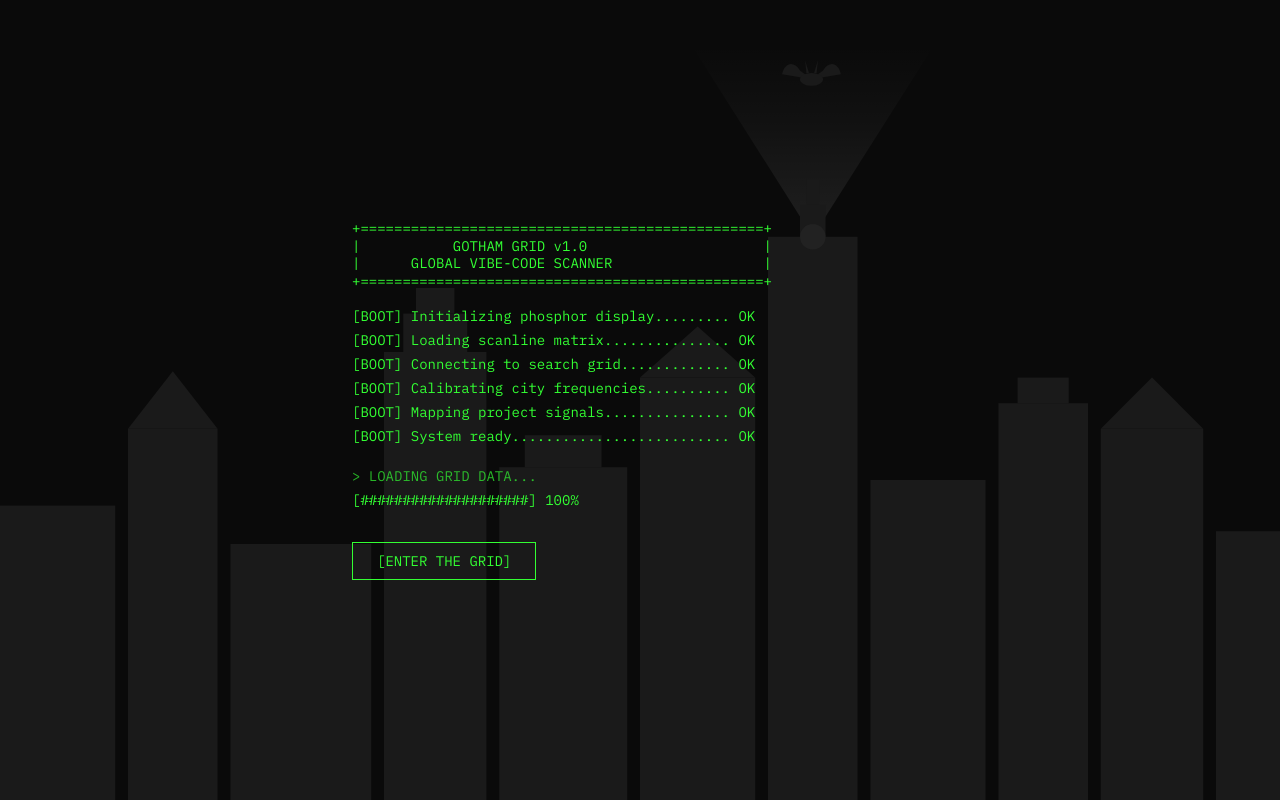
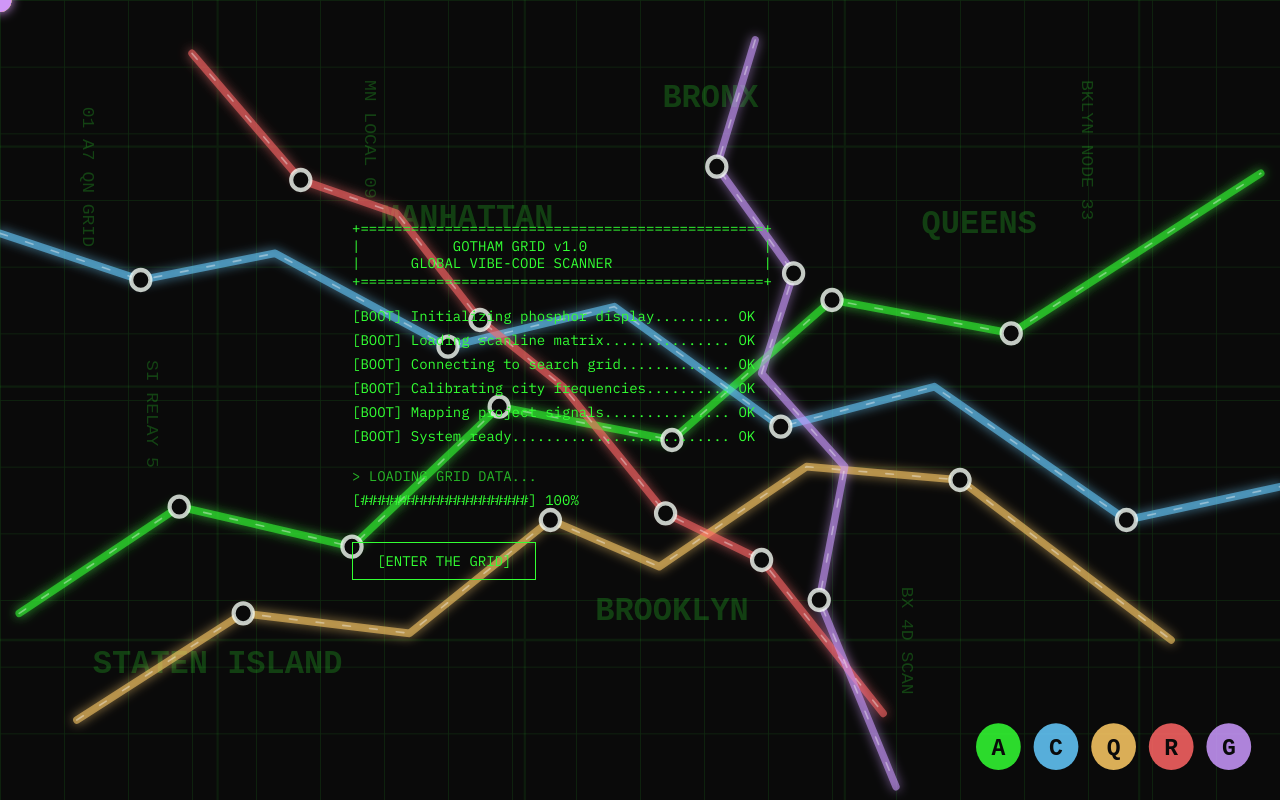
Before and after one commit to AravindKurapati/gotham-grid, a Next.js app: page / in a window 1280 px wide. Built offline with nearby package versions, Linux system fonts and the light colour scheme.

Commit message:
Replace boot skyline with transit schematic

```diff
--- a/components/BootSequence.tsx
+++ b/components/BootSequence.tsx
@@ -14,12 +14,88 @@ const BOOT_LINES = [
   '[BOOT] System ready.......................... OK',
 ];
 
-function GothamSkyline({ isExiting }: { isExiting: boolean }) {
+const ROUTES = [
+  {
+    id: 'a',
+    color: '#33ff33',
+    points: '3,92 28,76 55,82 78,61 105,66 130,45 158,50 197,26',
+    delay: '0s',
+  },
+  {
+    id: 'c',
+    color: '#66ccff',
+    points: '0,35 22,42 43,38 70,52 96,46 122,64 146,58 176,78 200,73',
+    delay: '0.6s',
+  },
+  {
+    id: 'q',
+    color: '#ffcc66',
+    points: '12,108 38,92 64,95 86,78 103,85 126,70 150,72 183,96',
+    delay: '1.1s',
+  },
+  {
+    id: 'r',
+    color: '#ff6666',
+    points: '30,8 47,27 62,32 75,48 88,58 104,77 119,84 138,107',
+    delay: '1.7s',
+  },
+  {
+    id: 'g',
+    color: '#cc99ff',
+    points: '118,6 112,25 124,41 119,56 132,70 128,90 140,118',
+    delay: '2.2s',
+  },
+] as const;
+
+const STATIONS = [
+  [28, 76],
+  [55, 82],
+  [78, 61],
+  [105, 66],
+  [130, 45],
+  [158, 50],
+  [22, 42],
+  [70, 52],
+  [122, 64],
+  [176, 78],
+  [38, 92],
+  [86, 78],
+  [150, 72],
+  [47, 27],
+  [75, 48],
+  [104, 77],
+  [119, 84],
+  [112, 25],
+  [124, 41],
+  [128, 90],
+] as const;
+
+const BOROUGH_LABELS = [
+  { label: 'MANHATTAN', x: 73, y: 34 },
+  { label: 'BROOKLYN', x: 105, y: 93 },
+  { label: 'QUEENS', x: 153, y: 35 },
+  { label: 'BRONX', x: 111, y: 16 },
+  { label: 'STATEN ISLAND', x: 34, y: 101 },
+] as const;
+
+const DATA_COLUMNS = [
+  { text: '01 A7 QN GRID', x: 13, y: 16 },
+  { text: 'BKLYN NODE 33', x: 169, y: 12 },
+  { text: 'BX 4D SCAN', x: 141, y: 88 },
+  { text: 'MN LOCAL 09', x: 57, y: 12 },
+  { text: 'SI RELAY 5', x: 23, y: 54 },
+] as const;
+
+function routePath(points: string) {
+  return `M${points.replaceAll(' ', ' L')}`;
+}
+
+function MtaSchematicBackground({ isExiting }: { isExiting: boolean }) {
   return (
     <svg
       xmlns="http://www.w3.org/2000/svg"
       viewBox="0 0 200 120"
-      preserveAspectRatio="xMidYMax meet"
+      preserveAspectRatio="none"
       className="absolute inset-0 w-full h-full"
       aria-hidden="true"
       style={{
@@ -28,72 +104,143 @@ function GothamSkyline({ isExiting }: { isExiting: boolean }) {
       }}
     >
       <defs>
-        {/* Bat signal spotlight gradient — bright at source, fades to sky */}
-        <linearGradient id="batSignal" x1="0" y1="1" x2="0" y2="0">
-          <stop offset="0%" stopColor="#ffffff" stopOpacity="0.09" />
-          <stop offset="60%" stopColor="#ffffff" stopOpacity="0.03" />
-          <stop offset="100%" stopColor="#ffffff" stopOpacity="0" />
-        </linearGradient>
+        <filter id="routeGlow" x="-20%" y="-20%" width="140%" height="140%">
+          <feGaussianBlur stdDeviation="0.8" result="blur" />
+          <feMerge>
+            <feMergeNode in="blur" />
+            <feMergeNode in="SourceGraphic" />
+          </feMerge>
+        </filter>
+        <pattern id="schematicGrid" width="10" height="10" patternUnits="userSpaceOnUse">
+          <path
+            d="M 10 0 L 0 0 0 10"
+            fill="none"
+            stroke="#33ff33"
+            strokeOpacity="0.12"
+            strokeWidth="0.25"
+          />
+        </pattern>
       </defs>
 
-      {/* Bat signal spotlight cone — apex at top of tallest tower (x=127) */}
-      <polygon points="108,2 127,32 146,2" fill="url(#batSignal)" />
+      <rect width="200" height="120" fill="url(#schematicGrid)" />
+      <path
+        d="M0 22 H200 M0 58 H200 M0 96 H200 M34 0 V120 M82 0 V120 M132 0 V120 M178 0 V120"
+        stroke="#33ff33"
+        strokeOpacity="0.08"
+        strokeWidth="0.35"
+      />
 
-      {/* Bat silhouette at apex of signal beam */}
-      <g transform="translate(122, 3) scale(0.2)" fill="#1a1a1a">
-        <path d="M24,22 L1,18 C3,9 10,7 15,15 Z" />
-        <path d="M24,22 L47,18 C45,9 38,7 33,15 Z" />
-        <ellipse cx="24" cy="22" rx="9" ry="5" />
-        <polygon points="20,17 19,7 22,17" />
-        <polygon points="26,17 29,7 28,17" />
+      {DATA_COLUMNS.map(column => (
+        <text
+          key={column.text}
+          x={column.x}
+          y={column.y}
+          fill="#33ff33"
+          fillOpacity="0.23"
+          fontSize="2.7"
+          fontFamily="monospace"
+          letterSpacing="0"
+          transform={`rotate(90 ${column.x} ${column.y})`}
+        >
+          {column.text}
+          <animate
+            attributeName="fill-opacity"
+            values="0.08;0.36;0.12"
+            dur="3.4s"
+            begin={`${column.x / 50}s`}
+            repeatCount="indefinite"
+          />
+        </text>
+      ))}
+
+      {BOROUGH_LABELS.map(({ label, x, y }) => (
+        <text
+          key={label}
+          x={x}
+          y={y}
+          fill="#33ff33"
+          fillOpacity="0.22"
+          fontSize="5"
+          fontFamily="monospace"
+          fontWeight="700"
+          letterSpacing="0"
+          textAnchor="middle"
+        >
+          {label}
+        </text>
+      ))}
+
+      <g filter="url(#routeGlow)">
+        {ROUTES.map(route => (
+          <g key={route.id}>
+            <polyline
+              points={route.points}
+              fill="none"
+              stroke={route.color}
+              strokeOpacity="0.58"
+              strokeWidth="1.15"
+              strokeLinecap="round"
+              strokeLinejoin="round"
+            />
+            <polyline
+              points={route.points}
+              fill="none"
+              stroke="#ffffff"
+              strokeOpacity="0.38"
+              strokeWidth="0.25"
+              strokeLinecap="round"
+              strokeLinejoin="round"
+              strokeDasharray="1.2 3"
+            />
+            <circle r="1.8" fill={route.color} opacity="0.95">
+              <animateMotion
+                dur="4.8s"
+                begin={route.delay}
+                repeatCount="indefinite"
+                path={routePath(route.points)}
+              />
+              <animate
+                attributeName="opacity"
+                values="0;1;1;0"
+                dur="4.8s"
+                begin={route.delay}
+                repeatCount="indefinite"
+              />
+            </circle>
+          </g>
+        ))}
       </g>
 
-      {/* ── BUILDING SILHOUETTES (#1a1a1a on #0a0a0a) ── */}
+      <g>
+        {STATIONS.map(([cx, cy]) => (
+          <circle
+            key={`${cx}-${cy}`}
+            cx={cx}
+            cy={cy}
+            r="1.5"
+            fill="#0a0a0a"
+            stroke="#f7fff7"
+            strokeOpacity="0.78"
+            strokeWidth="0.65"
+          />
+        ))}
+      </g>
 
-      {/* Building 1 — left edge, mid-height */}
-      <rect x="0" y="74" width="18" height="46" fill="#1a1a1a" />
-
-      {/* Building 2 — pointed roof */}
-      <rect x="20" y="62" width="14" height="58" fill="#1a1a1a" />
-      <polygon points="20,62 27,53 34,62" fill="#1a1a1a" />
-
-      {/* Building 3 — wide, squat */}
-      <rect x="36" y="80" width="22" height="40" fill="#1a1a1a" />
-
-      {/* Building 4 — tall skyscraper with stepped top */}
-      <rect x="60" y="50" width="16" height="70" fill="#1a1a1a" />
-      <rect x="63" y="44" width="10" height="6" fill="#1a1a1a" />
-      <rect x="65" y="40" width="6" height="4" fill="#1a1a1a" />
-
-      {/* Building 5 — medium */}
-      <rect x="78" y="68" width="20" height="52" fill="#1a1a1a" />
-      <rect x="82" y="63" width="12" height="5" fill="#1a1a1a" />
-
-      {/* Building 6 — medium-tall, peaked */}
-      <rect x="100" y="54" width="18" height="66" fill="#1a1a1a" />
-      <polygon points="100,54 109,46 118,54" fill="#1a1a1a" />
-
-      {/* Building 7 — TALLEST: Gotham Signal Tower (bat signal source) */}
-      <rect x="120" y="32" width="14" height="88" fill="#1a1a1a" />
-      {/* Antenna */}
-      <rect x="125" y="27" width="4" height="5" fill="#1a1a1a" />
-      <rect x="126" y="23" width="2" height="4" fill="#1a1a1a" />
-      {/* Signal lamp */}
-      <circle cx="127" cy="32" r="2" fill="#222222" />
-
-      {/* Building 8 — medium, right of tower */}
-      <rect x="136" y="70" width="18" height="50" fill="#1a1a1a" />
-
-      {/* Building 9 — medium-tall */}
-      <rect x="156" y="58" width="14" height="62" fill="#1a1a1a" />
-      <rect x="159" y="54" width="8" height="4" fill="#1a1a1a" />
-
-      {/* Building 10 */}
-      <rect x="172" y="62" width="16" height="58" fill="#1a1a1a" />
-      <polygon points="172,62 180,54 188,62" fill="#1a1a1a" />
-
-      {/* Building 11 — right edge */}
-      <rect x="190" y="78" width="10" height="42" fill="#1a1a1a" />
+      {ROUTES.map((route, index) => (
+        <g key={`${route.id}-badge`} transform={`translate(${156 + index * 9} 112)`}>
+          <circle r="3.5" fill={route.color} fillOpacity="0.85" />
+          <text
+            y="1.2"
+            fill="#0a0a0a"
+            fontSize="3.6"
+            fontFamily="monospace"
+            fontWeight="700"
+            textAnchor="middle"
+          >
+            {route.id.toUpperCase()}
+          </text>
+        </g>
+      ))}
     </svg>
   );
 }
@@ -149,18 +296,14 @@ export default function BootSequence({ onComplete }: Props) {
         transition: isExiting ? 'opacity 0.45s ease-in' : undefined,
       }}
     >
-      {/* Gotham skyline + bat signal watermark */}
-      <GothamSkyline isExiting={isExiting} />
+      <MtaSchematicBackground isExiting={isExiting} />
 
-      {/* Terminal content — sits above the skyline */}
       <div className="max-w-xl w-full relative z-10">
-        {/* ASCII box header */}
         <pre className="text-crt-green text-sm mb-4 leading-tight whitespace-pre">{`+================================================+
 |           GOTHAM GRID v1.0                     |
 |      GLOBAL VIBE-CODE SCANNER                  |
 +================================================+`}</pre>
 
-        {/* Boot lines (typewriter) */}
         <div className="space-y-1 text-sm mb-4 min-h-[144px]">
           {BOOT_LINES.slice(0, visibleLines).map((line, i) => (
             <p key={i} className="text-crt-green animate-scan-fade">{line}</p>
@@ -170,7 +313,6 @@ export default function BootSequence({ onComplete }: Props) {
           )}
         </div>
 
-        {/* Progress bar */}
         {showProgress && (
           <div className="mb-4 text-sm">
             <p className="mb-1 text-crt-green/70">&gt; LOADING GRID DATA...</p>
@@ -180,7 +322,6 @@ export default function BootSequence({ onComplete }: Props) {
           </div>
         )}
 
-        {/* Enter button */}
         {showEnter && (
           <button
             onClick={handleEnter}
```
